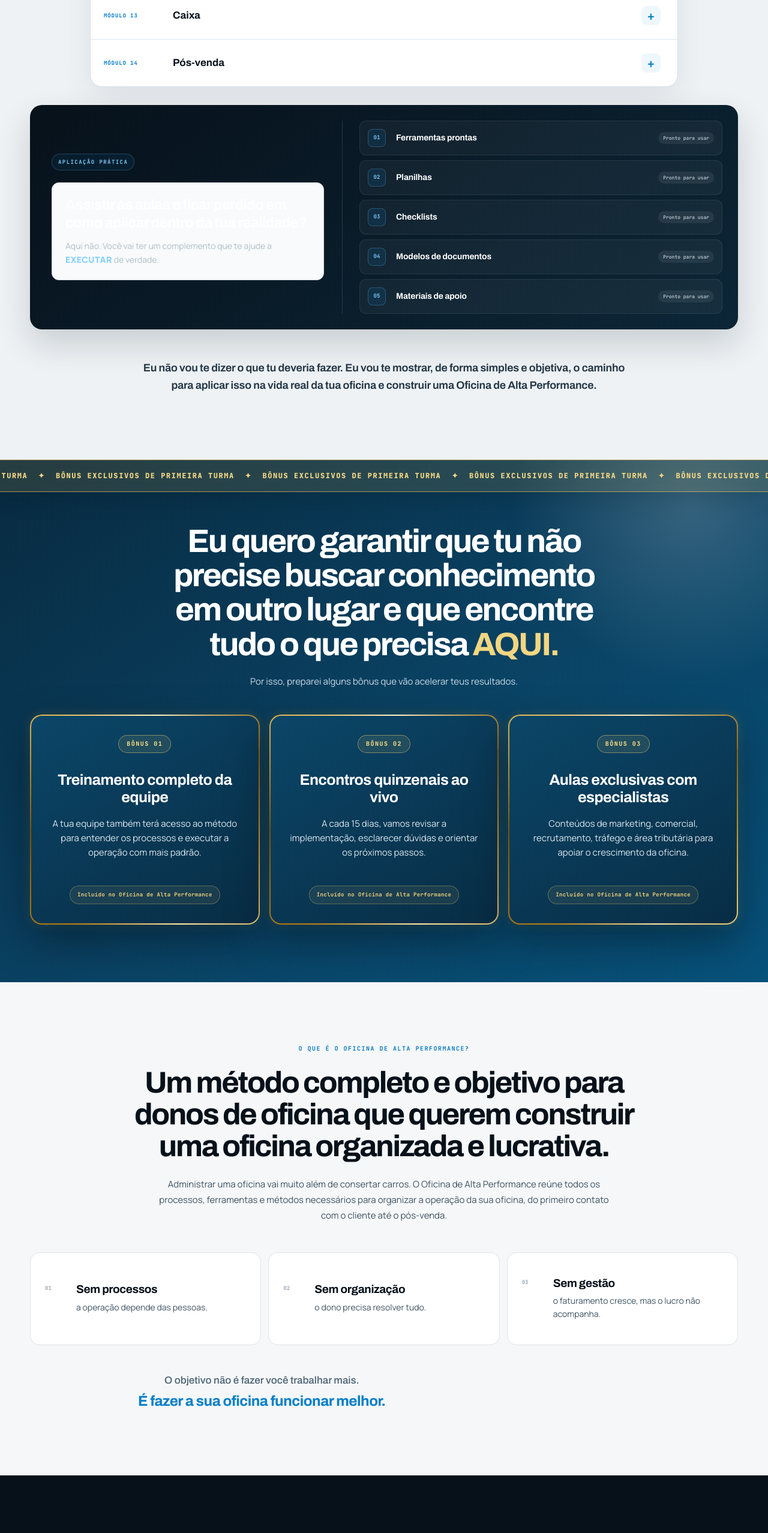
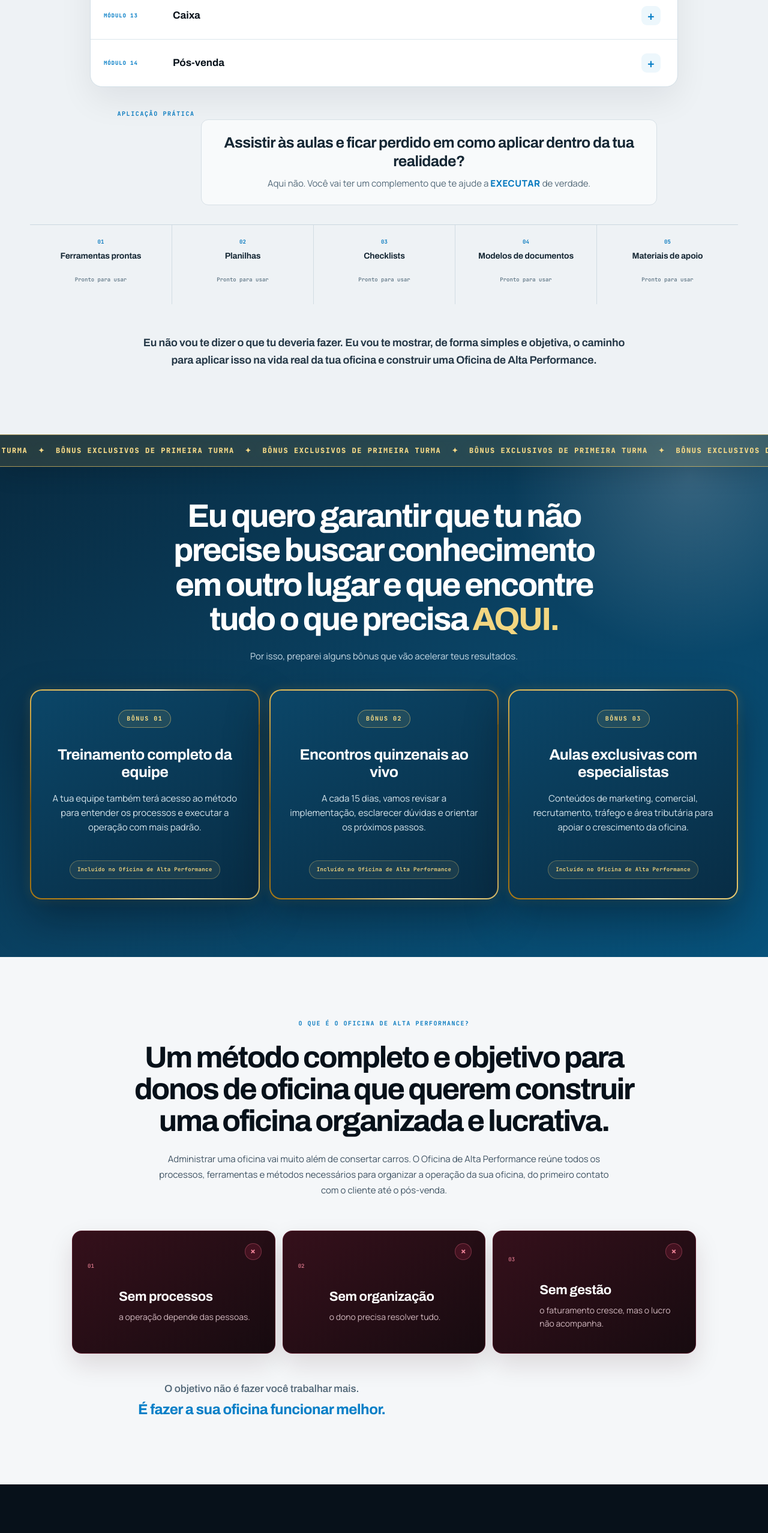
Before and after one commit to cezarhlima1/diegomensor, a Next.js app: page /oficinadealtaperformance in a window 1280 px wide. Shown: the part 5052-7607 px from the top of the page at 60% size. Built offline with nearby package versions, Linux system fonts and the light colour scheme.

Commit message:
reforca gargalos e simplifica materiais

```diff
--- a/components/oficina-alta-performance/oficina.module.css
+++ b/components/oficina-alta-performance/oficina.module.css
@@ -1232,3 +1232,45 @@
   .processSection .materials>div:not(.materialsIntro) small{grid-column:2;justify-self:start;margin-top:-5px;padding:0;background:transparent}
   .processSection .materialsIntro>div strong{font-size:20px}
 }
+
+/* Os três gargalos recebem uma leitura negativa mais forte. */
+.lightSection .principles{max-width:1040px;margin:54px auto 0}
+.lightSection .principle{position:relative;min-height:205px;padding:25px;overflow:hidden;border-color:rgba(138,32,60,.42);background:linear-gradient(145deg,#35101b,#170b10);color:#fff;box-shadow:0 18px 42px rgba(55,13,26,.13)}
+.lightSection .principle:after{content:"×";position:absolute;right:22px;top:20px;display:grid;place-items:center;width:28px;height:28px;border:1px solid rgba(255,126,150,.3);border-radius:50%;background:rgba(138,32,60,.3);color:#ed8297;font:700 16px/1 var(--font-jetbrains)}
+.lightSection .principle>span{color:#d9768a}
+.lightSection .principle h3{margin:47px 0 9px;color:#fff;font-size:22px}
+.lightSection .principle p{color:#d3b9c0;font-size:14px;line-height:1.55}
+@media(hover:hover) and (pointer:fine){
+  .lightSection .principle:hover{border-color:rgba(201,87,104,.72);background:linear-gradient(145deg,#421321,#1c0c12);box-shadow:0 24px 52px rgba(70,15,31,.2)}
+}
+.lightSection .statement{width:100%;margin-inline:auto;text-align:center}
+.lightSection .statement span,.lightSection .statement strong{justify-self:center;text-align:center}
+
+/* Aplicação prática sem painel ou cards: apenas hierarquia e divisórias. */
+.processSection .materials{display:grid;grid-template-columns:repeat(5,minmax(0,1fr));grid-template-rows:auto;gap:0;margin-top:38px;padding:0;border-radius:0;background:transparent;box-shadow:none}
+.processSection .materials .materialsIntro{grid-column:1/-1;grid-row:auto;display:grid;justify-items:center;gap:0;padding:0 0 32px;border:0;border-bottom:1px solid #cbd8e0;background:transparent;text-align:center}
+.processSection .materialsIntro>span{justify-content:center;padding:0;border:0;border-radius:0;background:transparent;color:#087abf;font-size:10px;text-align:center}
+.processSection .materialsIntro>div{justify-items:center;gap:10px;margin-top:16px}
+.processSection .materialsIntro>div strong{max-width:760px;color:#152734;font-size:25px;line-height:1.25;text-align:center}
+.processSection .materialsIntro>div p{max-width:680px;color:#536979;font-size:15px;line-height:1.65;text-align:center}
+.processSection .materialsIntro>div p em{color:#087abf}
+.processSection .materials>div:not(.materialsIntro){grid-column:auto;display:grid;grid-template-columns:1fr;justify-items:center;align-content:start;gap:8px;min-height:132px;padding:24px 15px;border:0;border-left:1px solid #d1dce3;border-radius:0;background:transparent;text-align:center}
+.processSection .materials .materialsIntro+div{border-left:0}
+.processSection .materials>div:not(.materialsIntro) span{width:auto;height:auto;border:0;border-radius:0;background:transparent;color:#087abf;font-size:9px}
+.processSection .materials>div:not(.materialsIntro) b{min-height:36px;margin:2px 0 0;color:#152734;font-size:14px;line-height:1.3;text-align:center}
+.processSection .materials>div:not(.materialsIntro) small{margin:0;padding:0;border-radius:0;background:transparent;color:#657b8a;font-size:9px}
+@media(hover:hover) and (pointer:fine){
+  .processSection .materials>div:not(.materialsIntro):hover{transform:translateY(-3px);border-color:#d1dce3;background:transparent}
+}
+@media(max-width:850px){
+  .processSection .materials{grid-template-columns:1fr}
+  .processSection .materials .materialsIntro{grid-column:1;padding:0 0 25px}
+  .processSection .materialsIntro>div strong{font-size:22px}
+  .processSection .materials>div:not(.materialsIntro){grid-column:1;grid-template-columns:35px minmax(0,1fr) auto;justify-items:start;align-items:center;gap:12px;min-height:58px;padding:12px 4px;border-left:0;border-bottom:1px solid #d1dce3;text-align:left}
+  .processSection .materials>div:not(.materialsIntro) b{min-height:0;margin:0;text-align:left}
+  .processSection .materials>div:not(.materialsIntro) small{justify-self:end;text-align:right}
+}
+@media(max-width:430px){
+  .processSection .materials>div:not(.materialsIntro){grid-template-columns:30px minmax(0,1fr);gap:9px}
+  .processSection .materials>div:not(.materialsIntro) small{grid-column:2;justify-self:start;margin:0;text-align:left}
+}
```
